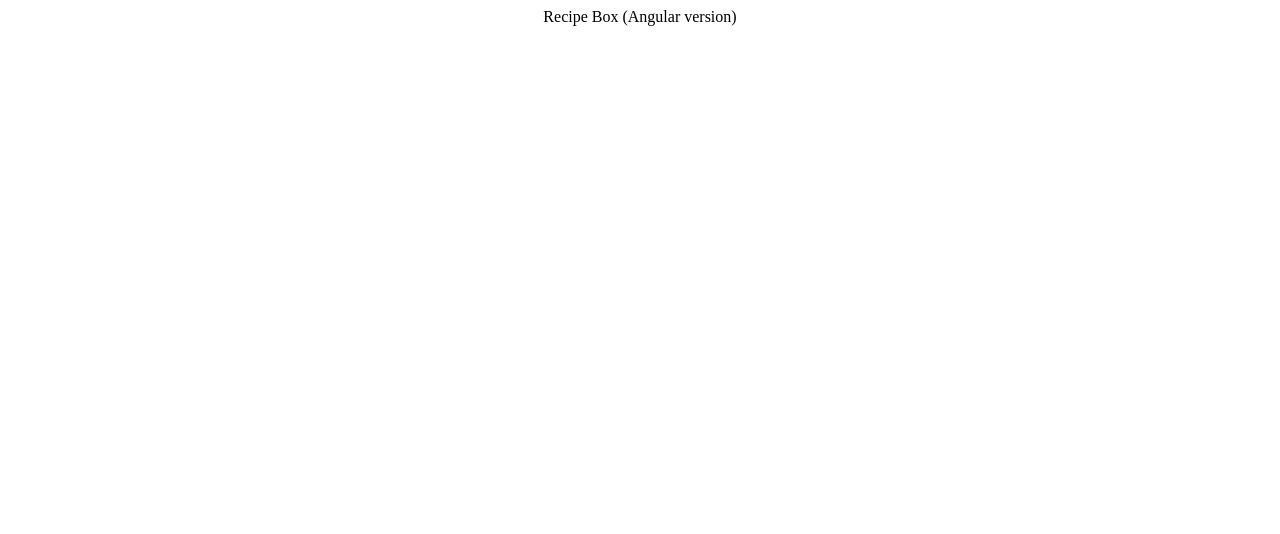
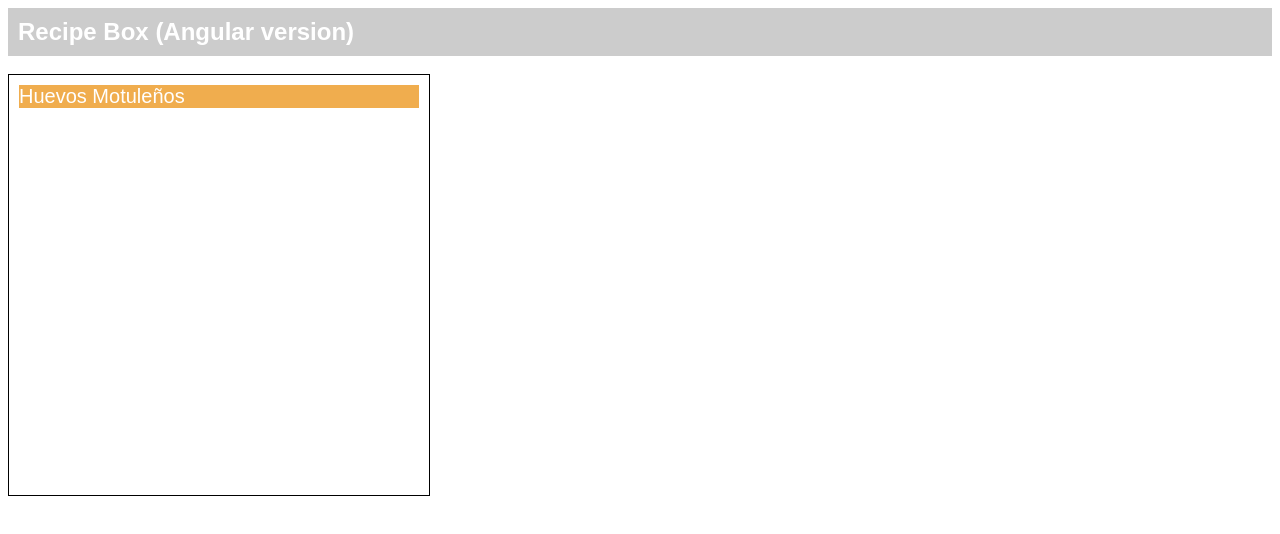
Before and after one commit to cgarate/angular-rb, an Angular app: page / in a window 1280 px wide. Shown: the top 534 px of the page. Built offline with nearby package versions, Linux system fonts and the light colour scheme.

Commit message:
Added recipe title component

```diff
--- a/src/app/app.component.css
+++ b/src/app/app.component.css
@@ -0,0 +1,4 @@
+
+body, div {
+  font-family: sans-serif;
+}
--- a/src/app/app.component.html
+++ b/src/app/app.component.html
@@ -1,4 +1,4 @@
 <!--The content below is only a placeholder and can be replaced.-->
-<div style="text-align:center">
+<div>
   <top-bar></top-bar>
 </div>
--- a/src/app/app.module.ts
+++ b/src/app/app.module.ts
@@ -3,11 +3,15 @@ import { NgModule } from '@angular/core';
 
 import { AppComponent } from './app.component';
 import { TopbarComponent } from './topbar.component'
+import { RecipeCardComponent } from './recipe-card.component'
+import { RecipeTitle } from './recipe-title.component'
 
 @NgModule({
   declarations: [
     AppComponent,
-    TopbarComponent
+    TopbarComponent,
+    RecipeCardComponent,
+    RecipeTitle,
   ],
   imports: [
     BrowserModule
--- /dev/null
+++ b/src/app/recipe-card.component.css
@@ -0,0 +1,10 @@
+
+div {
+  background-color: #ffffff;
+  padding: 10px;
+  color: #ffffff;
+  font-size: 1.25em;
+  width: 20em;
+  height: 20em;
+  border: 1px solid black;
+}
--- /dev/null
+++ b/src/app/recipe-card.component.html
@@ -0,0 +1,4 @@
+
+<div>
+  <recipe-title></recipe-title>
+</div>
--- /dev/null
+++ b/src/app/recipe-title.component.css
@@ -0,0 +1,4 @@
+
+div {
+  background: #f0ad4e;
+}
--- /dev/null
+++ b/src/app/recipe-title.component.html
@@ -0,0 +1,4 @@
+
+<div>
+  <span>{{recipeName}}</span>
+</div>
--- /dev/null
+++ b/src/app/recipe-title.component.ts
@@ -0,0 +1,12 @@
+
+import { Component } from '@angular/core';
+
+@Component({
+  selector: 'recipe-title',
+  templateUrl: './recipe-title.component.html',
+  styleUrls: ['./recipe-title.component.css'],
+})
+
+export class RecipeTitle {
+  recipeName = 'Huevos Motuleños'
+}
--- a/src/app/topbar.component.css
+++ b/src/app/topbar.component.css
@@ -0,0 +1,9 @@
+
+div {
+  background-color: #cccccc;
+  padding: 10px;
+  color: #ffffff;
+  font-weight: bolder;
+  font-size: 1.5em;
+  text-align: left;
+}
--- a/src/app/topbar.component.html
+++ b/src/app/topbar.component.html
@@ -1,3 +1,5 @@
 <div>
   <span>{{title}}</span>
 </div>
+<br />
+<recipe-card></recipe-card>
```
Also changed, not shown: src/app/recipe-card.component.ts (added, +11 -0 lines).
